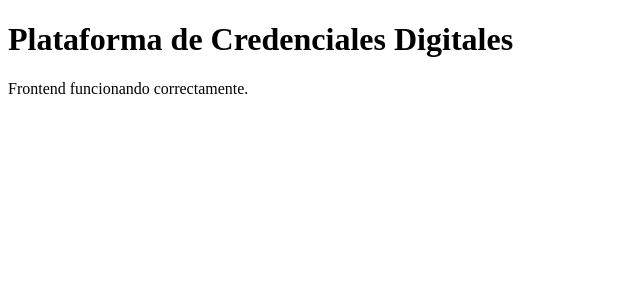
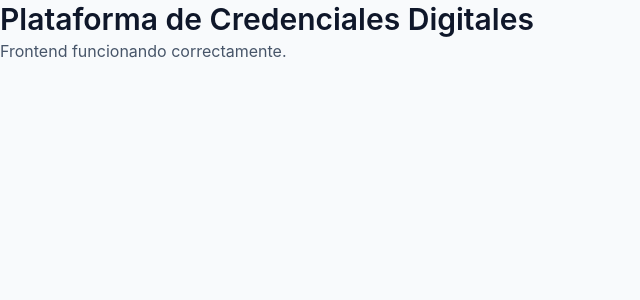
Before and after one commit to vinsmake/certify, a React (Vite) app in the folder frontend/: page / in a window 1280 px wide. Shown: the top 300 px of the page, without its empty margins (0-640 px from the left). Built offline with nearby package versions, Linux system fonts and the light colour scheme.

Commit message:
## Bloque 18: Frontend - Configuracion Base

```diff
--- a/frontend/src/main.jsx
+++ b/frontend/src/main.jsx
@@ -1,6 +1,7 @@
 import React from 'react';
 import ReactDOM from 'react-dom/client';
 import App from './App.jsx';
+import './styles/global.css';
 
 ReactDOM.createRoot(document.getElementById('root')).render(
   <React.StrictMode>
--- /dev/null
+++ b/frontend/src/styles/global.css
@@ -0,0 +1,175 @@
+/* 18.02 - Reset CSS y estilos base */
+
+/* Variables CSS derivadas del theme */
+:root {
+  --color-primary:        #2563eb;
+  --color-primary-hover:  #1d4ed8;
+  --color-primary-light:  #eff6ff;
+  --color-secondary:      #64748b;
+  --color-success:        #16a34a;
+  --color-success-light:  #f0fdf4;
+  --color-danger:         #dc2626;
+  --color-danger-hover:   #b91c1c;
+  --color-danger-light:   #fef2f2;
+  --color-warning:        #d97706;
+  --color-warning-light:  #fffbeb;
+
+  --color-background:     #f8fafc;
+  --color-surface:        #ffffff;
+  --color-surface-hover:  #f1f5f9;
+  --color-border:         #e2e8f0;
+
+  --color-text-primary:   #0f172a;
+  --color-text-secondary: #475569;
+  --color-text-muted:     #94a3b8;
+  --color-text-inverse:   #ffffff;
+
+  --color-sidebar-bg:     #1e293b;
+  --color-sidebar-text:   #94a3b8;
+  --color-sidebar-active: #2563eb;
+  --color-sidebar-hover:  #334155;
+
+  --font-sans:  'Inter', 'Segoe UI', system-ui, sans-serif;
+  --font-mono:  'JetBrains Mono', 'Fira Code', monospace;
+
+  --radius-sm:  0.25rem;
+  --radius-md:  0.375rem;
+  --radius-lg:  0.5rem;
+  --radius-xl:  0.75rem;
+
+  --shadow-sm:  0 1px 2px 0 rgb(0 0 0 / 0.05);
+  --shadow-md:  0 4px 6px -1px rgb(0 0 0 / 0.1), 0 2px 4px -2px rgb(0 0 0 / 0.1);
+  --shadow-lg:  0 10px 15px -3px rgb(0 0 0 / 0.1), 0 4px 6px -4px rgb(0 0 0 / 0.1);
+
+  --transition: all 0.2s ease;
+}
+
+/* Reset */
+*, *::before, *::after {
+  box-sizing: border-box;
+  margin: 0;
+  padding: 0;
+}
+
+html {
+  font-size: 16px;
+  scroll-behavior: smooth;
+}
+
+body {
+  font-family: var(--font-sans);
+  font-size: 1rem;
+  line-height: 1.6;
+  color: var(--color-text-primary);
+  background-color: var(--color-background);
+  -webkit-font-smoothing: antialiased;
+  -moz-osx-font-smoothing: grayscale;
+}
+
+/* Tipografia base */
+h1, h2, h3, h4, h5, h6 {
+  font-weight: 600;
+  line-height: 1.3;
+  color: var(--color-text-primary);
+}
+
+h1 { font-size: 1.875rem; }
+h2 { font-size: 1.5rem; }
+h3 { font-size: 1.25rem; }
+h4 { font-size: 1.125rem; }
+h5 { font-size: 1rem; }
+h6 { font-size: 0.875rem; }
+
+p {
+  margin-bottom: 0;
+  color: var(--color-text-secondary);
+}
+
+a {
+  color: var(--color-primary);
+  text-decoration: none;
+  transition: var(--transition);
+}
+
+a:hover {
+  color: var(--color-primary-hover);
+  text-decoration: underline;
+}
+
+/* Listas */
+ul, ol {
+  list-style: none;
+}
+
+/* Imagenes */
+img {
+  max-width: 100%;
+  height: auto;
+  display: block;
+}
+
+/* Inputs y formularios */
+input, textarea, select, button {
+  font-family: inherit;
+  font-size: inherit;
+}
+
+button {
+  cursor: pointer;
+  border: none;
+  background: none;
+}
+
+/* Scrollbar personalizado */
+::-webkit-scrollbar {
+  width: 6px;
+  height: 6px;
+}
+
+::-webkit-scrollbar-track {
+  background: var(--color-background);
+}
+
+::-webkit-scrollbar-thumb {
+  background: var(--color-border);
+  border-radius: var(--radius-sm);
+}
+
+::-webkit-scrollbar-thumb:hover {
+  background: var(--color-text-muted);
+}
+
+/* Utilidades de layout */
+.container {
+  width: 100%;
+  max-width: 1280px;
+  margin: 0 auto;
+  padding: 0 1.5rem;
+}
+
+/* Clases de estado de texto */
+.text-success  { color: var(--color-success); }
+.text-danger   { color: var(--color-danger); }
+.text-warning  { color: var(--color-warning); }
+.text-muted    { color: var(--color-text-muted); }
+.text-secondary{ color: var(--color-text-secondary); }
+
+/* Truncar texto */
+.truncate {
+  overflow: hidden;
+  text-overflow: ellipsis;
+  white-space: nowrap;
+}
+
+/* Ocultar visualmente pero mantener accesibilidad */
+.sr-only {
+  position: absolute;
+  width: 1px;
+  height: 1px;
+  padding: 0;
+  margin: -1px;
+  overflow: hidden;
+  clip: rect(0, 0, 0, 0);
+  white-space: nowrap;
+  border-width: 0;
+}
```
Also changed, not shown: frontend/src/config/theme.js (added, +77 -0 lines), frontend/src/services/api.js (added, +37 -0 lines), 2 other files (tests, documents, lock files or other folders).
